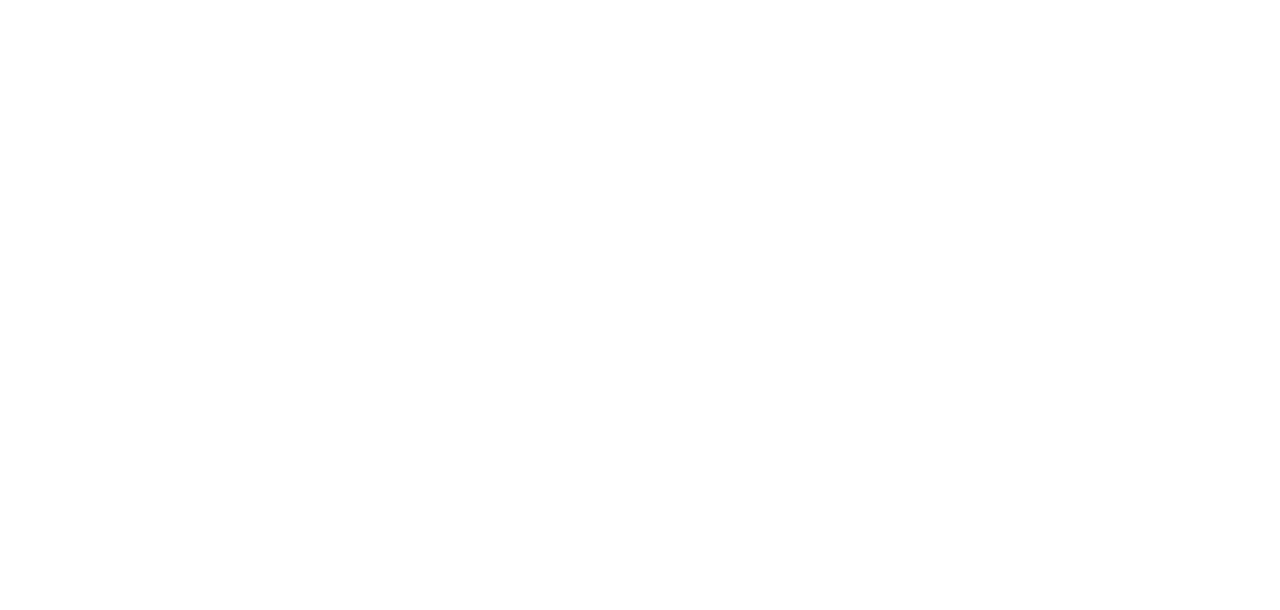
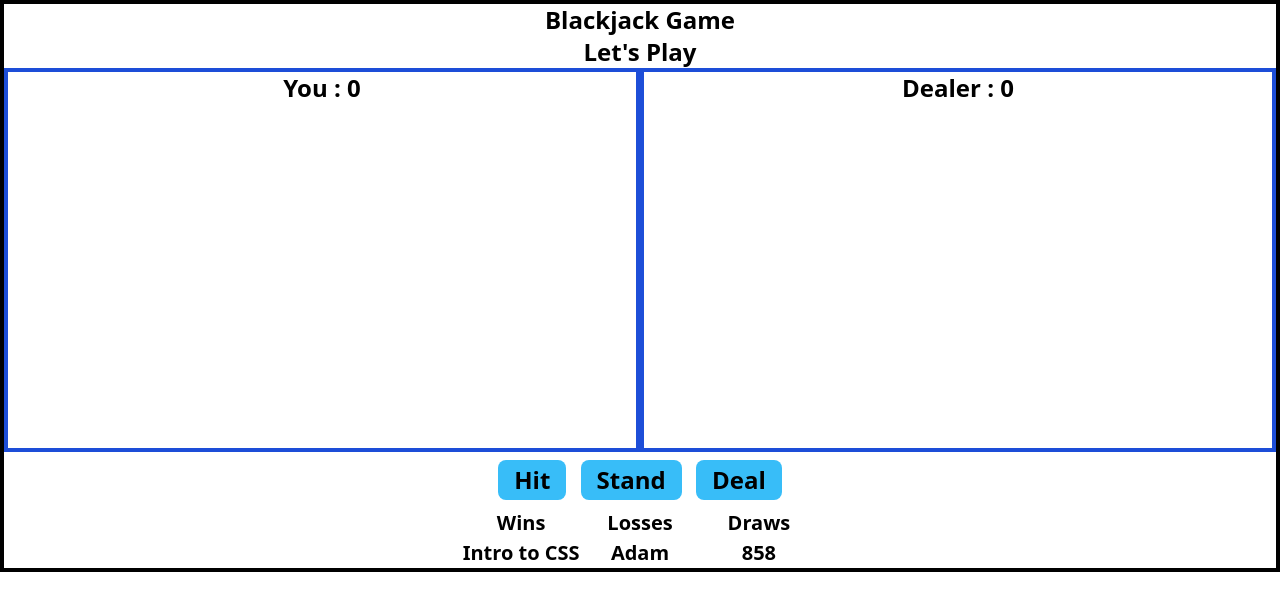
Before and after one commit to mahi25soni/Blackjack-Game, a website built with Vite: page index.html in a window 1280 px wide. Built offline with nearby package versions, Linux system fonts and the light colour scheme.

Commit message:
frontend started

```diff
--- a/index.html
+++ b/index.html
@@ -6,10 +6,49 @@
     <script src="https://cdn.tailwindcss.com"></script>
     <title>Document</title>
 </head>
-<body>
+<body class="text-2xl font-bold">
 
-<div class="body">
+<div class="flex flex-col  border-4 h-1/2 border-black text-center justify-center ">
+    <div>
+        <h1>Blackjack Game</h1>
+        <h1>Let's Play</h1>
+    </div>
 
+    <div class="grid grid-cols-2  h-96">
+        <div class=" border-blue-700 border-4">
+            <h1>You : <span>0</span></h1>
+        </div>
+        <div class=" border-blue-700 border-4">
+            <h1>Dealer : <span>0</span></h1>
+
+        </div>
+    </div>
+
+    <div class="my-2">
+        <button class="px-4 py-1 rounded-lg mx-1 bg-sky-400">Hit</button>
+        <button class="px-4 py-1 rounded-lg mx-1 bg-sky-400">Stand</button>
+        <button class="px-4 py-1 rounded-lg mx-1 bg-sky-400">Deal</button>
+    </div>
+
+    <div>
+        <table class="font-semibold text-xl mx-auto">
+            <thead>
+                <tr >
+                    <th class="w-1/3 ">Wins</th>
+                    <th class="w-1/3">Losses</th>
+                    <th class="w-1/3">Draws</th>
+                </tr>
+            </thead>
+            <tbody>
+                <tr>
+                    <td>Intro to CSS</td>
+                    <td>Adam</td>
+                    <td>858</td>
+                  </tr>
+            </tbody>
+
+        </table>
+    </div>
 </div>
 
 
```
